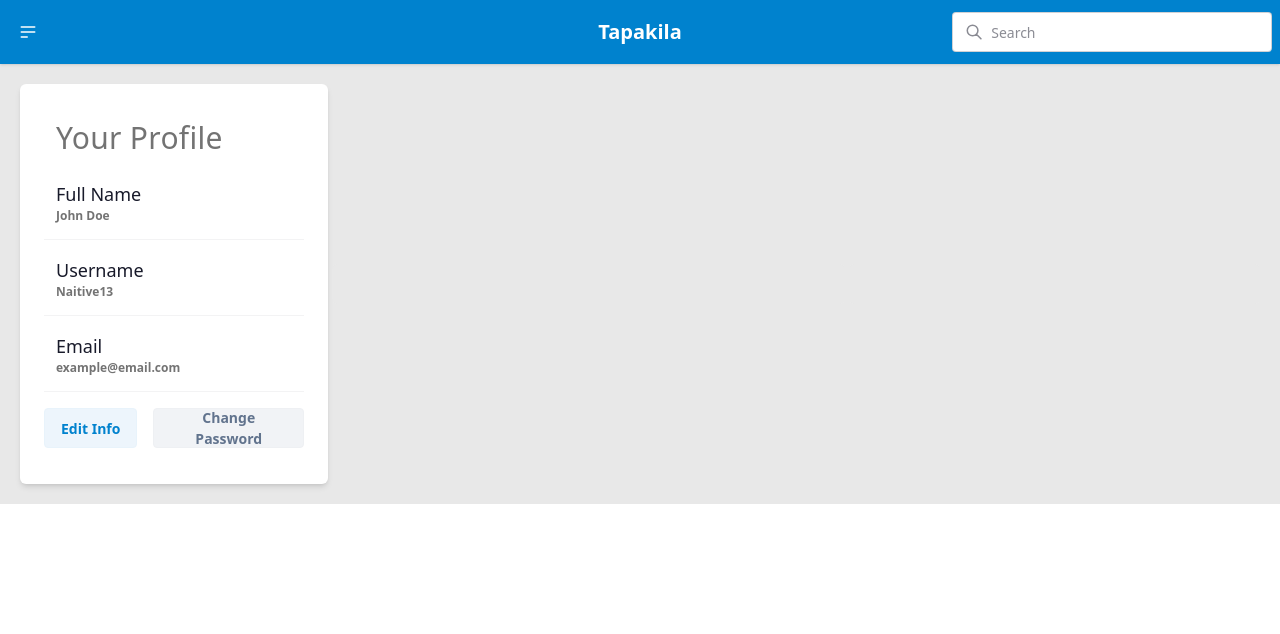
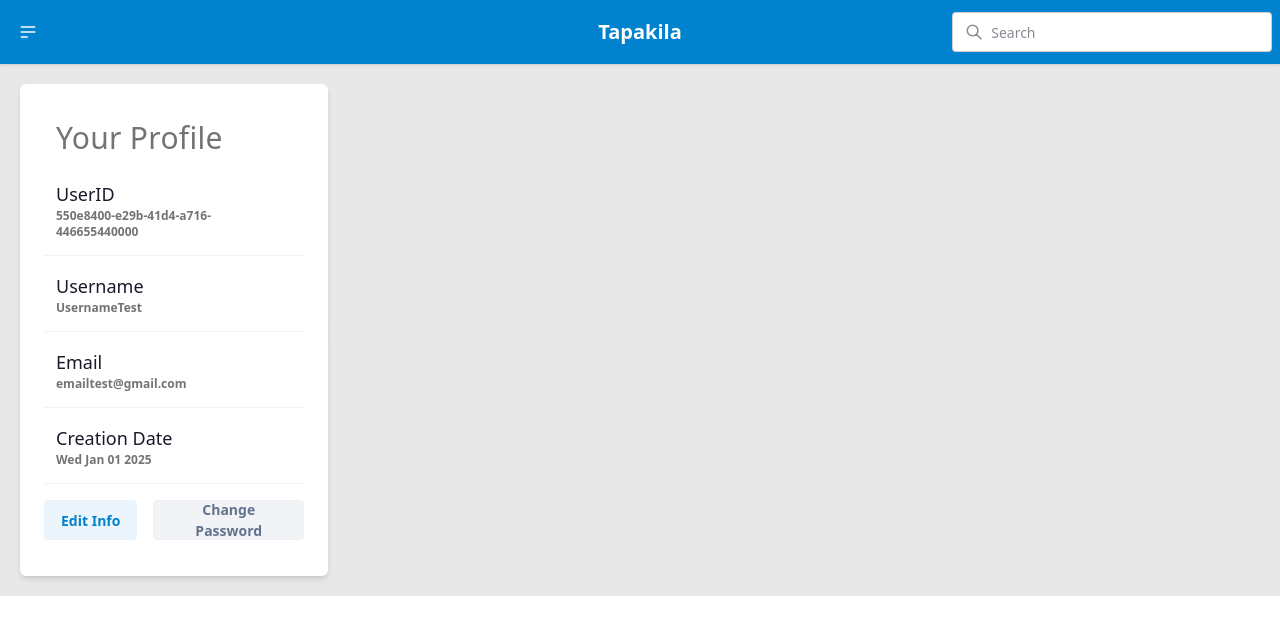
Before and after one commit to Naitive13/Tapakila-Front, a Next.js app: page /user in a window 1280 px wide. Shown: the top 634 px of the page. Built offline with nearby package versions, Linux system fonts and the light colour scheme.

Commit message:
feat: fetch data for user profile

```diff
--- a/src/app/(other)/user/page.tsx
+++ b/src/app/(other)/user/page.tsx
@@ -1,39 +1,25 @@
+"use client";
+import UserProfileCard from "@/components/UserProfileCard";
+import { getData } from "@/lib/fetcher";
+import useSWR from "swr";
+
 export default function UserPage() {
+  const { data, error, isLoading } = useSWR(`api/user`, getData);
+  if (isLoading) {
+    return (
+      <div>
+        <h1>Loading user data...</h1>
+      </div>
+    );
+  }
+  if (error) {
+    return <div> Error loading user data</div>;
+  }
+
   return (
     <div className="flex gap-1 justify-center items-center py-5 px-5 min-w-full bg-base-200">
       <div className="flex justify-between items-stretch py-5 px-5 w-3/12 rounded-md shadow-md xl:px-5 bg-base-100 item-center">
-        <ul className="list rounded-box">
-          <li className="p-4 pb-2 text-xs tracking-wide opacity-60">
-            <h2 className="text-3xl">Your Profile</h2>
-          </li>
-
-          <li className="list-row">
-            <div>
-              <div className="text-lg text-base-content">Full Name</div>
-              <div className="text-xs font-semibold opacity-60">John Doe</div>
-            </div>
-          </li>
-          <li className="list-row">
-            <div>
-              <div className="text-lg text-base-content">Username</div>
-              <div className="text-xs font-semibold opacity-60">Naitive13</div>
-            </div>
-          </li>
-          <li className="list-row">
-            <div>
-              <div className="text-lg text-base-content">Email</div>
-              <div className="text-xs font-semibold opacity-60">
-                example@email.com
-              </div>
-            </div>
-          </li>
-          <li className="px-1 list-row">
-            <button className="btn btn-soft btn-primary">Edit Info</button>
-            <button className="btn btn-soft btn-secondary">
-              Change Password
-            </button>
-          </li>
-        </ul>
+        <UserProfileCard info={data} />
       </div>
       <div className="flex justify-between items-stretch py-5 px-5 w-5/12 rounded-md xl:px-5 bg-base-200"></div>
       <div className="flex justify-between items-stretch py-5 px-5 w-4/12 rounded-md xl:px-5 bg-base-200"></div>
```
